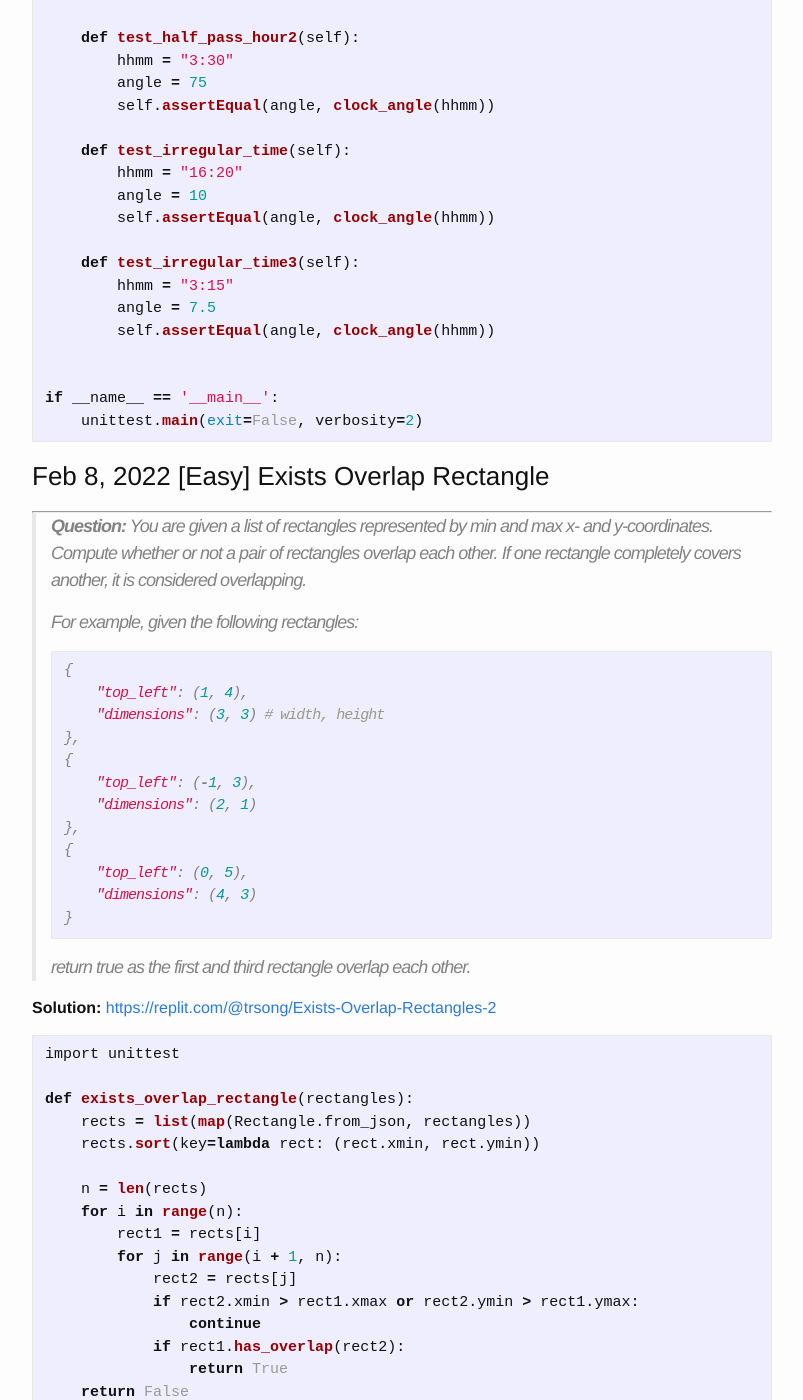
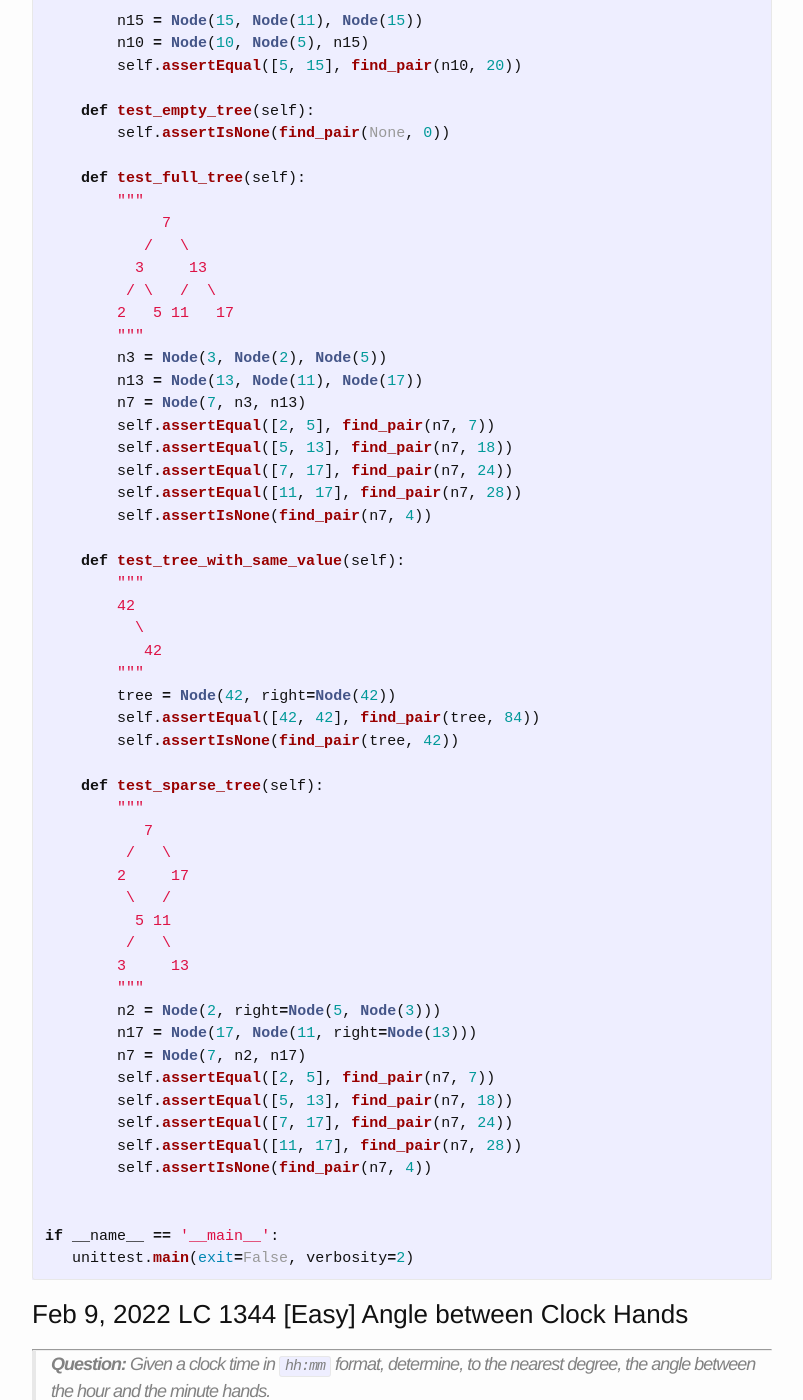
Before and after one commit to trsong/trsong.github.io, a Jekyll site: the page built from _posts/2022-02-01-DailyQuestionsFeb.md, in a window 1280 px wide and 1400 px high, scrolled down 2409 px. Shown: the whole window, without its empty margins (238-1041 px from the left). Built offline with Jekyll 4.4.1, drawn with Linux system fonts in a browser that asks for light colours; some of the changed text lies outside the part shown.

Commit message:
Add solution to Feb 10 question

````diff
--- a/_posts/2022-02-01-DailyQuestionsFeb.md
+++ b/_posts/2022-02-01-DailyQuestionsFeb.md
@@ -35,6 +35,119 @@ Given the following tree and K of 20
        /  \
      11    15
 Return the nodes 5 and 15.
+```
+
+**Solution:** [https://replit.com/@trsong/Find-BST-Nodes-Sum-up-to-K-2](https://replit.com/@trsong/Find-BST-Nodes-Sum-up-to-K-2)
+```py
+import unittest
+
+def find_pair(tree, k):
+    left_stream = in_order_iteration(tree)
+    right_stream = reverse_in_order_iteration(tree)
+    left = next(left_stream, None)
+    right = next(right_stream, None)
+
+    while left != right:
+        pair_sum = left.val + right.val
+        if pair_sum == k:
+            return [left.val, right.val]
+        elif pair_sum < k:
+            left = next(left_stream, None)
+        else:
+            right = next(right_stream, None)
+    return None
+
+
+def in_order_iteration(root):
+    if root is not None:
+        for node in in_order_iteration(root.left):
+            yield node
+        yield root
+        for node in in_order_iteration(root.right):
+            yield node
+
+
+def reverse_in_order_iteration(root):
+    if root is not None:
+        for node in reverse_in_order_iteration(root.right):
+            yield node
+        yield root
+        for node in reverse_in_order_iteration(root.left):
+            yield node
+
+
+class Node(object):
+    def __init__(self, val, left=None, right=None):
+        self.val = val
+        self.left = left
+        self.right = right
+
+
+class FindPairSpec(unittest.TestCase):
+    def test_example(self):
+        """
+            10
+           /   \
+         5      15
+               /  \
+             11    15
+        """
+        n15 = Node(15, Node(11), Node(15))
+        n10 = Node(10, Node(5), n15)
+        self.assertEqual([5, 15], find_pair(n10, 20))
+
+    def test_empty_tree(self):
+        self.assertIsNone(find_pair(None, 0))
+
+    def test_full_tree(self):
+        """
+             7
+           /   \
+          3     13
+         / \   /  \
+        2   5 11   17
+        """
+        n3 = Node(3, Node(2), Node(5))
+        n13 = Node(13, Node(11), Node(17))
+        n7 = Node(7, n3, n13)
+        self.assertEqual([2, 5], find_pair(n7, 7))
+        self.assertEqual([5, 13], find_pair(n7, 18))
+        self.assertEqual([7, 17], find_pair(n7, 24))
+        self.assertEqual([11, 17], find_pair(n7, 28))
+        self.assertIsNone(find_pair(n7, 4))
+
+    def test_tree_with_same_value(self):
+        """
+        42
+          \
+           42
+        """
+        tree = Node(42, right=Node(42))
+        self.assertEqual([42, 42], find_pair(tree, 84))
+        self.assertIsNone(find_pair(tree, 42))
+
+    def test_sparse_tree(self):
+        """
+           7
+         /   \
+        2     17
+         \   /
+          5 11
+         /   \
+        3     13
+        """
+        n2 = Node(2, right=Node(5, Node(3)))
+        n17 = Node(17, Node(11, right=Node(13)))
+        n7 = Node(7, n2, n17)
+        self.assertEqual([2, 5], find_pair(n7, 7))
+        self.assertEqual([5, 13], find_pair(n7, 18))
+        self.assertEqual([7, 17], find_pair(n7, 24))
+        self.assertEqual([11, 17], find_pair(n7, 28))
+        self.assertIsNone(find_pair(n7, 4))
+
+
+if __name__ == '__main__':
+   unittest.main(exit=False, verbosity=2)
 ```
 
 ### Feb 9, 2022 LC 1344 \[Easy\] Angle between Clock Hands
````
